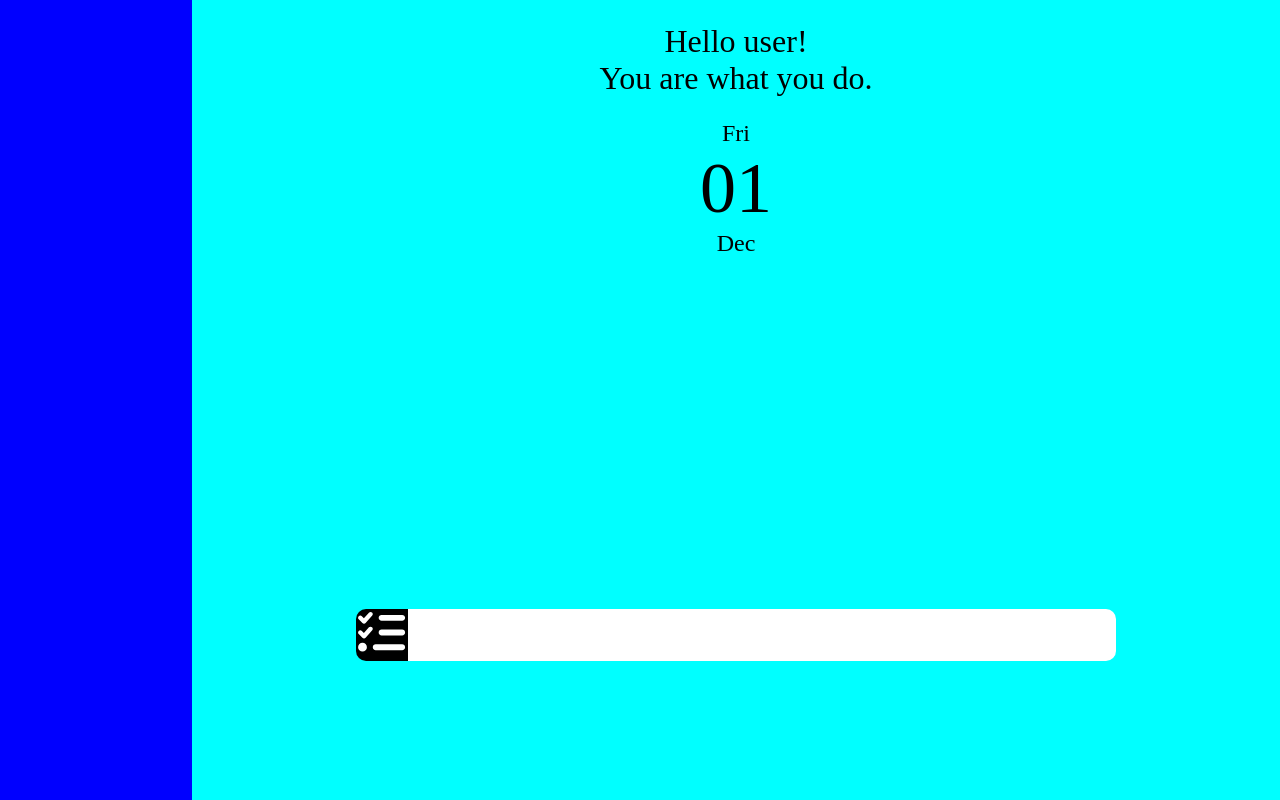
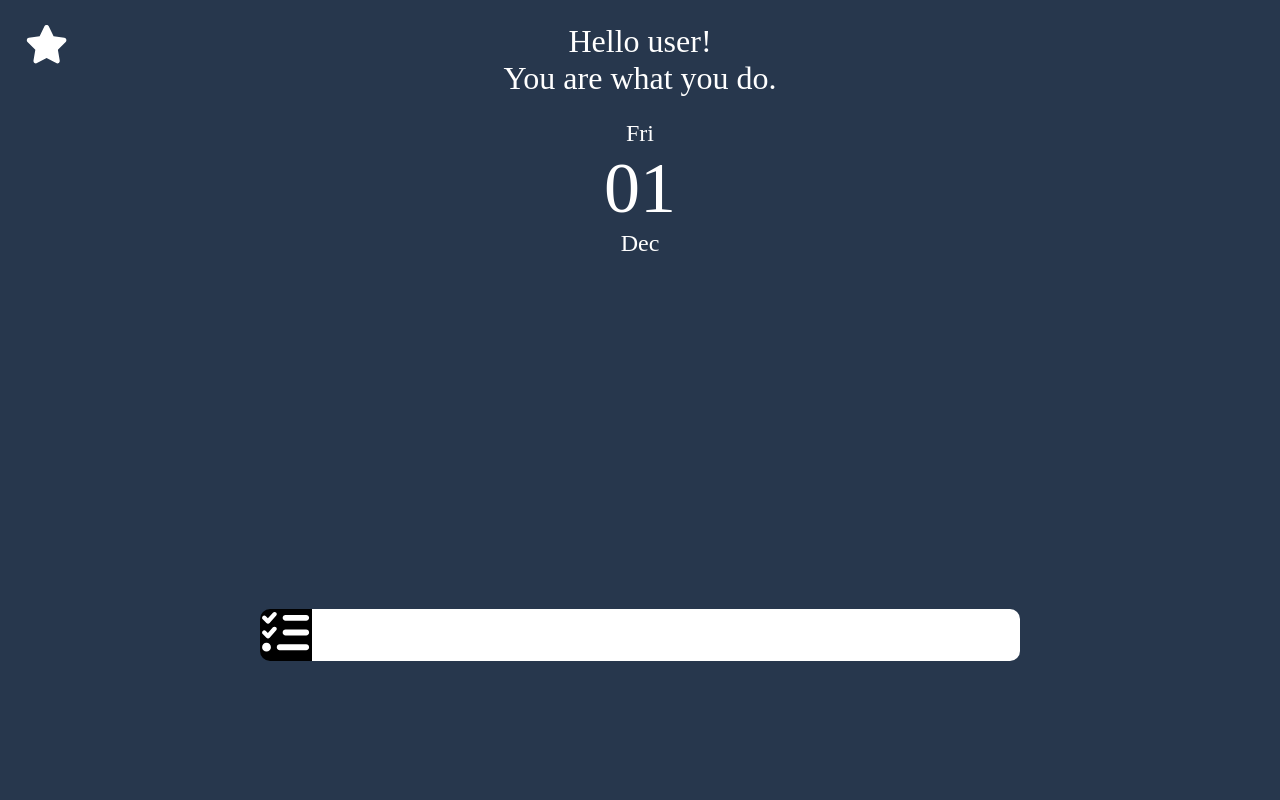
Before and after one commit to s0hn1404/Agenda, a website built with webpack: page dist/index.html in a window 1280 px wide. Built offline with nearby package versions, Linux system fonts and the light colour scheme.

Commit message:
Add icon

```diff
--- a/src/homepage.js
+++ b/src/homepage.js
@@ -11,6 +11,18 @@ const agenda = () =>{
     let date = new Date();
     main.classList.add('main')
     home.appendChild(main)
+
+    const iconstar = document.querySelector('.fa-star')
+    main.appendChild(iconstar)
+    const star = document.createElement('div')
+    star.classList.add('star')
+    home.appendChild(star)
+    star.addEventListener('mouseover', (e) => {
+        sidebar.style.display = 'grid'
+    })
+    main.addEventListener('mouseover', (e) =>{
+        sidebar.style.display = 'none'
+    })
 
     const welcomecontainer = document.createElement('div')
     welcomecontainer.classList.add('welcome')
--- a/src/index.js
+++ b/src/index.js
@@ -1,7 +1,9 @@
 import agenda from "./homepage"
+import menubar from "./sidebar"
 import '@fortawesome/fontawesome-free/js/fontawesome'
 import '@fortawesome/fontawesome-free/js/solid'
 import '@fortawesome/fontawesome-free/js/regular'
 import '@fortawesome/fontawesome-free/js/brands'
 
 agenda()
+menubar()
--- /dev/null
+++ b/src/sidebar.js
@@ -0,0 +1,35 @@
+
+const menubar = () =>{
+    const menu = document.querySelector('.sidebar')
+    const user = document.createElement('div')
+    user.classList.add('user')
+    user.textContent = 'USERNAMEEEE'
+    menu.appendChild(user)
+
+    const thumbtackicon = document.querySelector('.fa-thumbtack')
+    menu.appendChild(thumbtackicon)
+    const thumbtackbox = document.createElement('div')
+    thumbtackbox.classList.add('thumbtackbox')
+    menu.appendChild(thumbtackbox)
+    thumbtackbox.addEventListener('click' , (e) => {
+
+    })
+
+    const today = document.createElement('div')
+    today.classList.add('today')
+    today.textContent= 'Today'
+    menu.appendChild(today)
+
+    const next7days = document.createElement('div')
+    next7days.classList.add('next7days')
+    next7days.textContent= 'Next 7 days'
+    menu.appendChild(next7days)
+
+    const tasks = document.createElement('div')
+    tasks.classList.add('tasks')
+    tasks.textContent= 'Tasks'
+    menu.appendChild(tasks)
+
+}
+
+export default menubar
--- a/src/style.css
+++ b/src/style.css
@@ -12,7 +12,7 @@ body{
 
 #homepage{
     display: flex;
-    background-color: aqua;
+    background-color: #27374D;
     width: 100vw;
     /* height: 100vh; */
 }
@@ -22,15 +22,19 @@ body{
 }
 
 .sidebar{
-    display: grid;
-    width: 15vw;
+    display: none;
+    /* display: grid; */
+    width: 23vw;
     height: 100vh;
-    background-color: blue;
+    background-color: #9DB2BF;
 }
 
 .main{
-    width: 85vw;
+    width: 100vw;
+    height: 100vh;
+    /* width: 85vw; */
     text-align: -webkit-center;
+    color: white;
 }
 
 .welcome,.datecontainer{
@@ -81,3 +85,49 @@ body{
     cursor: pointer;
     color: #fff;
 }
+
+.star{
+    position: absolute;
+    width: 50px;
+    height: 50px;
+    left: 25px;
+    top: 25px;
+}
+
+.fa-star{
+    font-size: 2.4em;
+    position: absolute;
+    left: 25px;
+    top: 25px;
+    cursor: pointer;
+    color: white;
+}
+
+.fa-thumbtack{
+    font-size: 1em;
+    position: absolute;
+    left: 232px;
+    top: 5px;
+    cursor: pointer;
+}
+
+.thumbtackbox{
+    position: absolute;
+    left: 232px;
+    top: 5px;
+    width: 13px;
+    height: 17px;
+}
+
+.user{
+    width: 86px;
+    height: 39px;
+    color: #0c1810;
+    font-size: 1em;
+    left: 110px;
+    top: 25px;
+    display: flex;
+    justify-content: right;
+    align-items: center;
+    POSITION: absolute;
+}
```
Also changed, not shown: dist/index.html, 1 other file.
